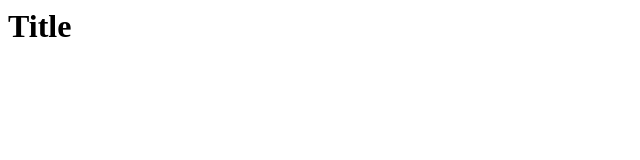
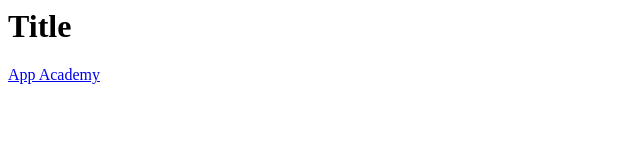
Before and after one commit to wenyuanwu/wenyuanwu.github.io, a plain HTML site: page index.html in a window 1280 px wide. Shown: the whole page, without its empty margins (0-640 px from the left). Drawn offline with Linux system fonts and the light colour scheme.

Commit message:
test link

```diff
--- a/index.html
+++ b/index.html
@@ -1 +1,3 @@
 <h1> Title </h1>
+
+<a href="http://appacademy.io">App Academy</a>
```
